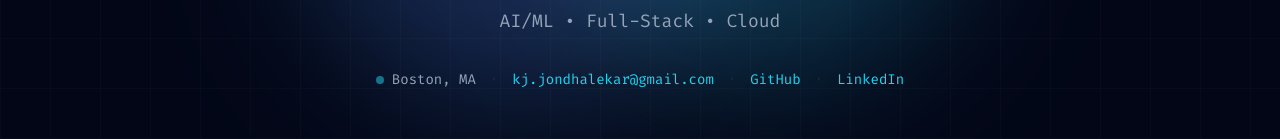
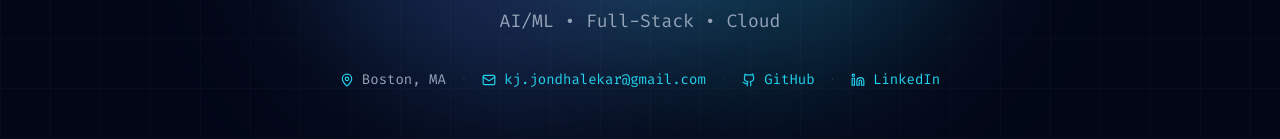
Before and after one commit to KartikJondhalekar/kartikjondhalekar.github.io, a Next.js app: page / in a window 1280 px wide. Shown: the part 512-651 px from the top of the page. Built offline with nearby package versions, Linux system fonts and the light colour scheme; no server answers.

Commit message:
Updated header

```diff
--- a/src/components/Hero.tsx
+++ b/src/components/Hero.tsx
@@ -1,7 +1,7 @@
 'use client';
 
 import { motion } from 'framer-motion';
-import { ChevronDown } from 'lucide-react';
+import { ChevronDown, MapPin, Mail, Github, Linkedin } from 'lucide-react';
 import contentData from '@/data/content.json';
 import type { ContentData } from '@/types/content';
 
@@ -126,14 +126,15 @@ export default function Hero() {
           className="flex flex-wrap items-center justify-center gap-4 text-text-secondary mb-12"
         >
           <div className="flex items-center gap-2">
-            <div className="w-2 h-2 bg-accent rounded-full animate-pulse" />
+            <MapPin size={14} className="text-accent" />
             <span className="font-mono text-sm">{profile.location}</span>
           </div>
           <span className="text-border">•</span>
           <a
             href={`mailto:${profile.contact.email}`}
-            className="font-mono text-sm hover:text-accent transition-colors"
+            className="flex items-center gap-2 font-mono text-sm hover:text-accent transition-colors"
           >
+            <Mail size={14} className="text-accent" />
             {profile.contact.email}
           </a>
           <span className="text-border">•</span>
@@ -141,19 +142,21 @@ export default function Hero() {
             href={profile.contact.github}
             target="_blank"
             rel="noopener noreferrer"
-            className="font-mono text-sm hover:text-accent transition-colors"
+            className="flex items-center gap-2 font-mono text-sm hover:text-accent transition-colors"
           >
+            <Github size={14} className="text-accent" />
             GitHub
-          </a><span className="text-border">•</span>
+          </a>
+          <span className="text-border">•</span>
           <a
             href={profile.contact.linkedin}
             target="_blank"
             rel="noopener noreferrer"
-            className="font-mono text-sm hover:text-accent transition-colors"
+            className="flex items-center gap-2 font-mono text-sm hover:text-accent transition-colors"
           >
+            <Linkedin size={14} className="text-accent" />
             LinkedIn
           </a>
-
         </motion.div>
 
         {/* CTA Buttons */}
```
